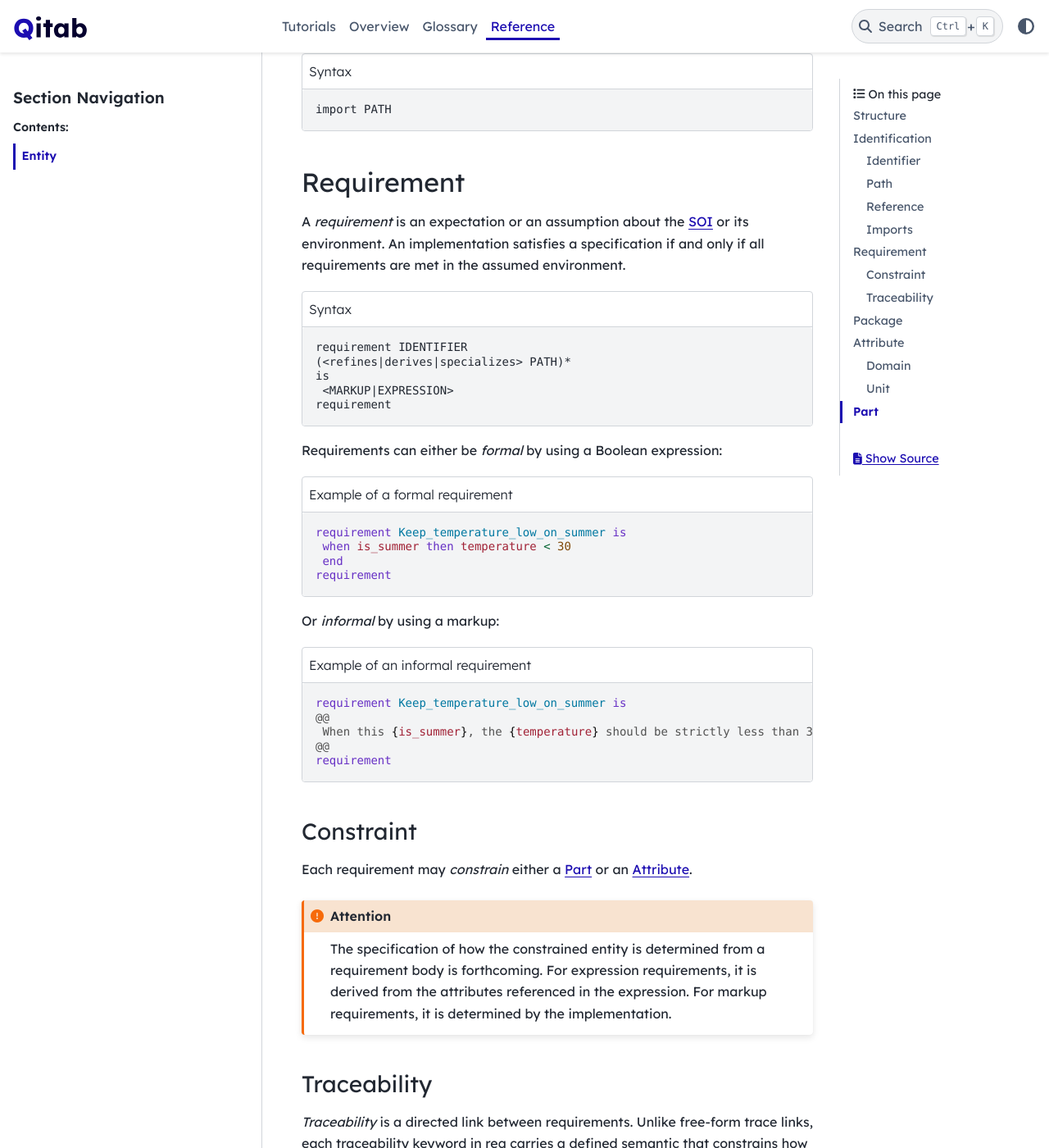
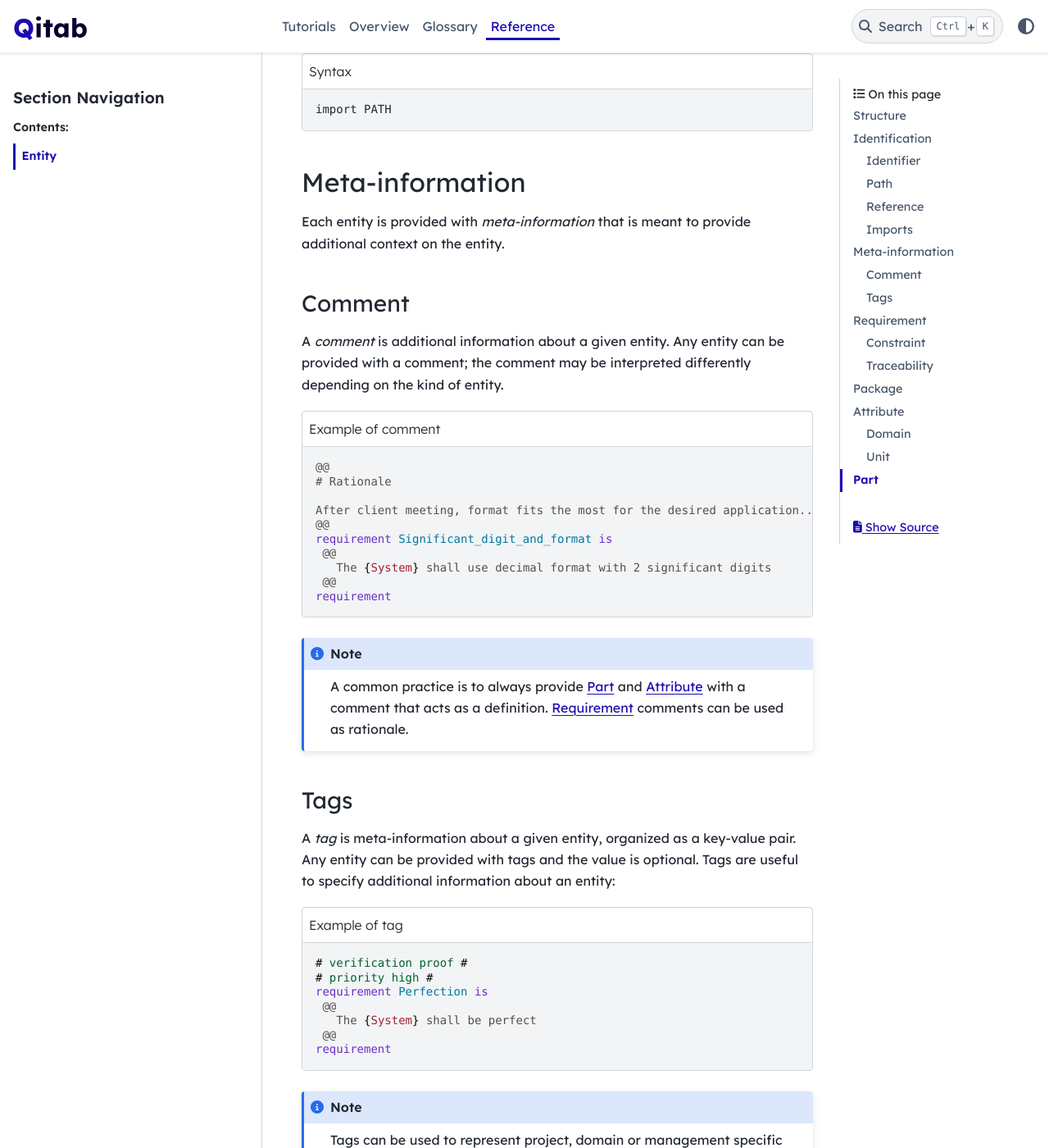
Before and after one commit to req-lang/lang-doc, a Sphinx documentation site: the page built from source/reference/entities.rst, in a window 1280 px wide and 1400 px high, scrolled down 2162 px. Shown: the whole window at 82% size. Built offline with Sphinx 7.4.7 and the PyData theme 0.15.4, drawn with Linux system fonts in a browser that asks for light colours; some of the changed text lies outside the part shown.

Commit message:
add meta-info section to the reference

```diff
--- a/source/reference/entities.rst
+++ b/source/reference/entities.rst
@@ -79,6 +79,62 @@ Adding an import brings a *prefix* into scope that is merged with references at
    import PATH
 
 .. _reference-requirement-label:
+
+Meta-information
+**********************
+
+Each entity is provided with *meta-information* that is meant to provide additional context on the entity.
+
+Comment
+~~~~~~~~~~~~~~~~~~~~~~
+
+A *comment* is additional information about a given entity. Any entity can be provided with a comment; the comment may be interpreted differently depending on the kind of entity.
+
+
+.. code-block:: req
+   :caption: Example of comment
+
+   @@
+   # Rationale
+
+   After client meeting, format fits the most for the desired application...
+   @@
+   requirement Significant_digit_and_format is
+    @@
+      The {System} shall use decimal format with 2 significant digits
+    @@
+   requirement
+
+
+.. note::
+
+  A common practice is to always provide :ref:`concept-part-label` and :ref:`concept-attribute-label` with a comment that acts as a definition. :ref:`concept-requirement-label` comments can be used as rationale.
+
+
+Tags
+~~~~~~~~~~~~~~~~~~~~~~
+
+A *tag* is meta-information about a given entity, organized as a key-value pair. Any entity can be provided with tags and the value is optional.
+Tags are useful to specify additional information about an entity:
+
+
+.. code-block:: req
+   :caption: Example of tag
+
+   # verification proof #
+   # priority high #
+   requirement Perfection is
+    @@
+      The {System} shall be perfect
+    @@
+   requirement
+
+
+.. note::
+
+  Tags can be used to represent project, domain or management specific data such as change-requests, validation-method, priority, ...
+
+
 
 Requirement
 **********************
```
Also changed, not shown: source/overview/core_concepts.rst (+0 -50 lines).
